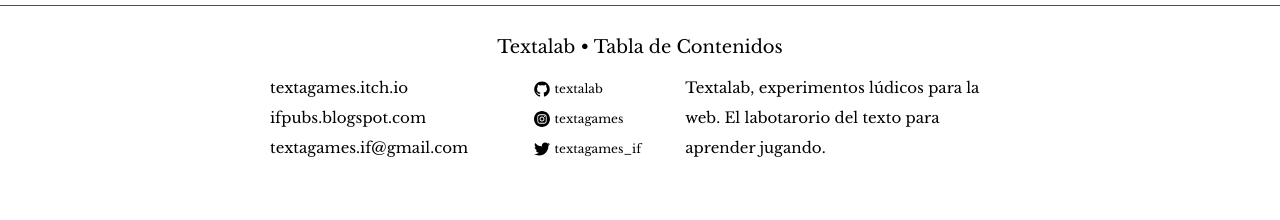
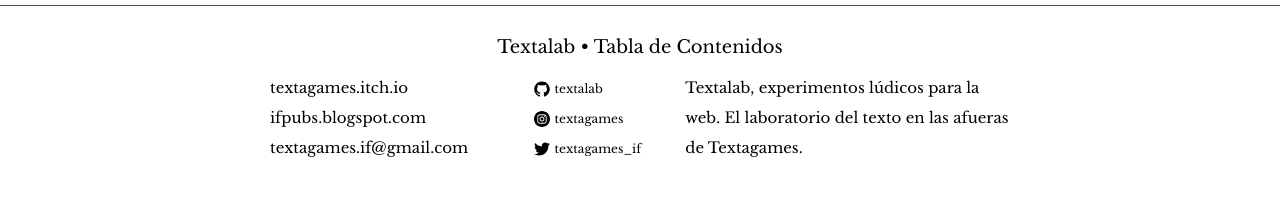
Before and after one commit to textalab/textalab.github.io, a Jekyll site: the page built from index.html, in a window 1280 px wide. Shown: the part 687-907 px from the top of the page. Built offline with Jekyll 4.4.1, drawn with Linux system fonts in a browser that asks for light colours; some web fonts are replaced.

```diff
--- a/_config.yml
+++ b/_config.yml
@@ -16,7 +16,7 @@
 title: Textalab
 email: textagames.if@gmail.com
 description: > # this means to ignore newlines until "baseurl:"
-  Textalab, experimentos lúdicos para la web. El labotarorio del texto para aprender jugando.
+  Textalab, experimentos lúdicos para la web. El laboratorio del texto en las afueras de Textagames.
 baseurl: "" # the subpath of your site, e.g. /blog
 url: "https://textalab.github.io" # the base hostname & protocol for your site
 github_username:    textalab
```
